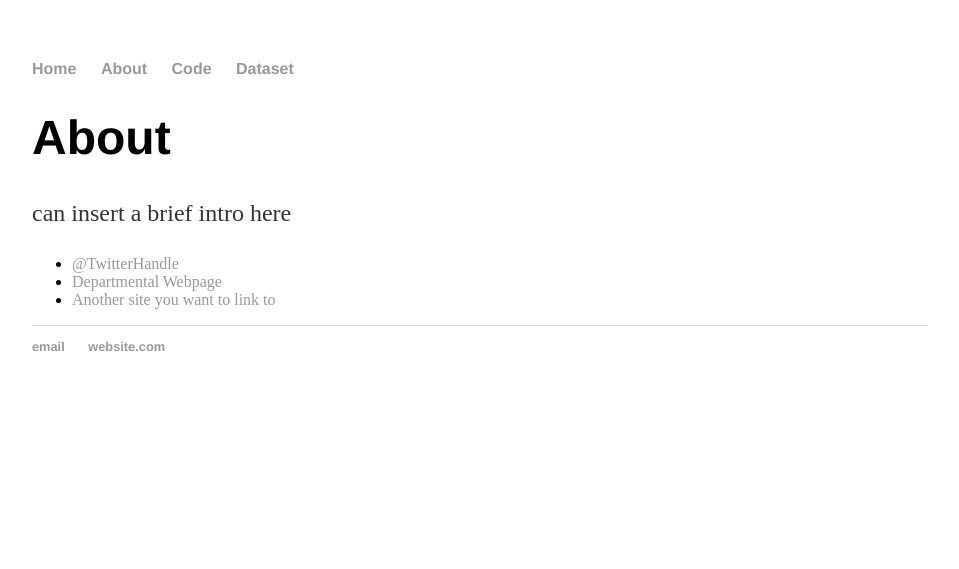
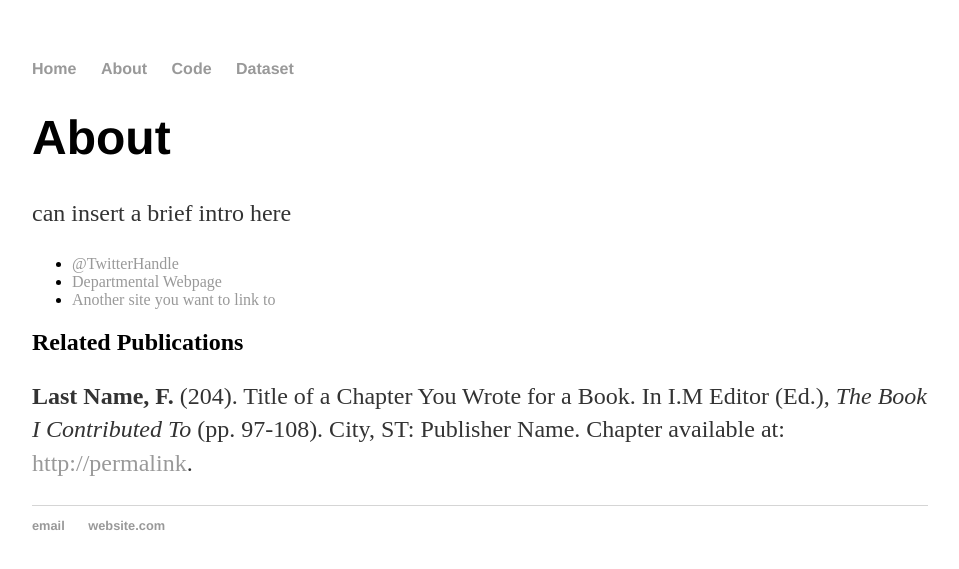
Before and after one commit to stwklu/lords-hri.github.io, a Jekyll site: the page built from about/index.html, in a window 1280 px wide. Shown: the top 569 px of the page, without its empty margins (160-1119 px from the left). Built offline with Jekyll 4.4.1, drawn with Linux system fonts in a browser that asks for light colours.

Commit message:
Update index.html
Add related publication in "About"

```diff
--- a/about/index.html
+++ b/about/index.html
@@ -12,4 +12,10 @@
 				<li><a href="#">Departmental Webpage</a></li>
 				<li><a href="#">Another site you want to link to</a></li>
 				</ul>
+
+
+			<h2>Related Publications</h2>
+
+			<p><strong>Last Name, F.</strong> (204). Title of a Chapter You Wrote for a Book. In I.M Editor (Ed.), <em>The Book I Contributed To</em> (pp. 97-108). City, ST: Publisher Name. Chapter available at: <a href="#">http://permalink</a>.
+
 		</div>
```
